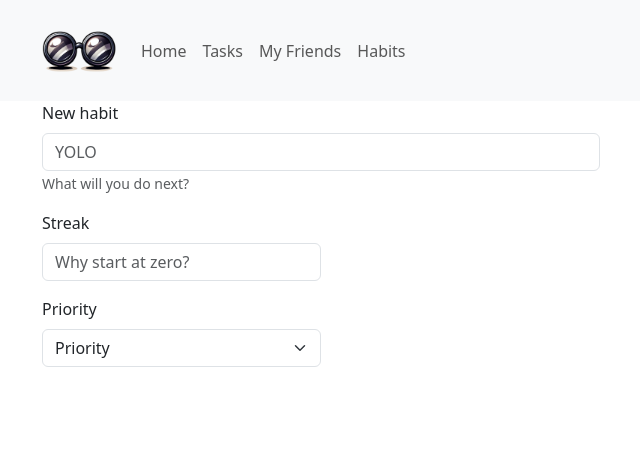
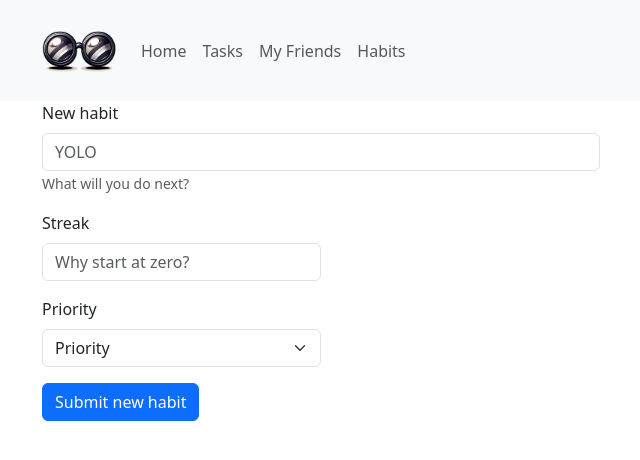
Before and after one commit to doctorbond2/GRUPPARBETE-Project-Morfjus, a React (Vite) app: page /newHabit in a window 1280 px wide. Shown: the top 460 px of the page, without its empty margins (40-680 px from the left). Built offline with nearby package versions, Linux system fonts and the light colour scheme.

Commit message:
habitInpu 98% complete

```diff
--- a/src/components/habitsComp/HabitInput.jsx
+++ b/src/components/habitsComp/HabitInput.jsx
@@ -45,6 +45,7 @@ const HabitInput = ({ handleChange, handleSubmit, habits, setHabits }) => {
               <option>Low</option>
             </Form.Select>
           </Form.Group>
+          <Button onClick={handleSubmit}>Submit new habit</Button>
         </Form>
       </Container>
     </>
--- a/src/pages/NewHabit.jsx
+++ b/src/pages/NewHabit.jsx
@@ -3,8 +3,22 @@ import { useState } from "react";
 import HabitInput from "../components/habitsComp/HabitInput";
 const NewHabit = ({ habits, setHabits }) => {
   const [newHabit, setNewHabit] = useState();
-  const handleSubmit = (e) => {
-    console.log(e.target.value);
+  const handleSubmit = () => {
+    if (newHabit) {
+      const {
+        title,
+        streak,
+        prio: { tier, str },
+      } = newHabit;
+      if (title && streak && tier && str) {
+        setHabits((prev) => [...prev, newHabit]);
+        console.log(habits);
+      } else {
+        alert("no habit 2");
+      }
+    } else {
+      alert("No habit 1");
+    }
   };
   const handleChange = (e, targetProperty) => {
     const { value } = e.target;
@@ -12,19 +26,26 @@ const NewHabit = ({ habits, setHabits }) => {
       switch (value) {
         case "High": {
           const updatedHabit = { ...newHabit, prio: { str: value, tier: 1 } };
+          setNewHabit(updatedHabit);
           break;
         }
         case "Medium": {
           const updatedHabit = { ...newHabit, prio: { str: value, tier: 2 } };
+          setNewHabit(updatedHabit);
           break;
         }
         case "Low": {
           const updatedHabit = { ...newHabit, prio: { str: value, tier: 3 } };
+          setNewHabit(updatedHabit);
           break;
         }
       }
+      console.log(newHabit);
     } else if (value !== "") {
-      const updatedHabit = { ...newHabit, [targetProperty]: value };
+      const updatedHabit =
+        targetProperty === "streak"
+          ? { ...newHabit, [targetProperty]: Number(value) }
+          : { ...newHabit, [targetProperty]: value };
       setNewHabit(updatedHabit);
       console.log(newHabit);
     }
```
